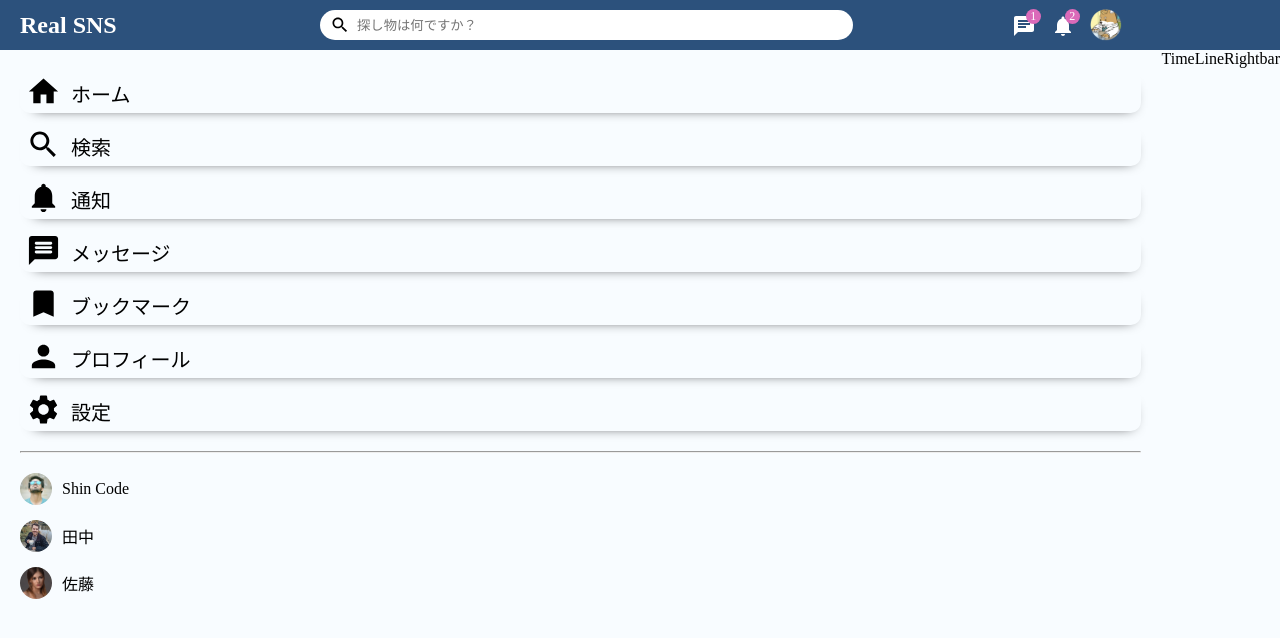
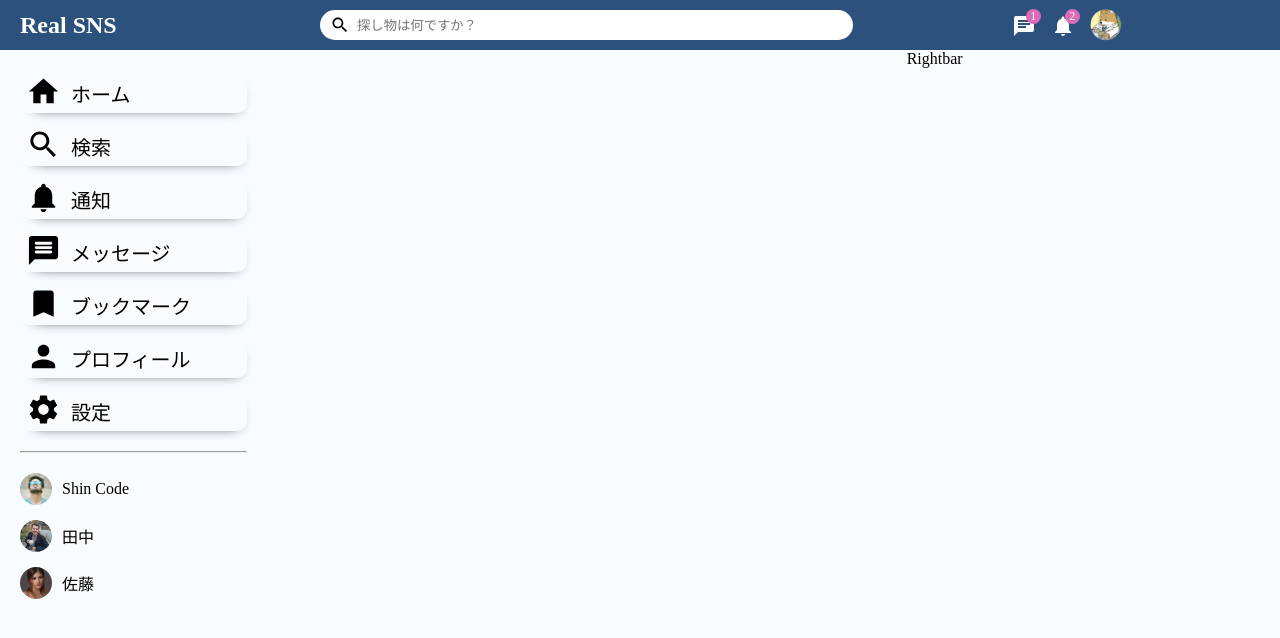
Before and after one commit to naonao-aaa/MERN-sns, a React (Create React App) app in the folder frontend/: page / in a window 1280 px wide. Shown: the top 638 px of the page. Built offline with nearby package versions, Linux system fonts and the light colour scheme.

Commit message:
TimeLineコンポーネントの雛形

```diff
--- a/frontend/src/components/rightbar/Rightbar.css
+++ b/frontend/src/components/rightbar/Rightbar.css
@@ -0,0 +1,3 @@
+.rightbar {
+  flex: 3.5;
+}
--- a/frontend/src/components/rightbar/Rightbar.jsx
+++ b/frontend/src/components/rightbar/Rightbar.jsx
@@ -1,7 +1,8 @@
 import React from 'react';
+import "./Rightbar.css";
 
 export default function Rightbar() {
   return (
-    <div>Rightbar</div>
+    <div className="rightbar">Rightbar</div>
   );
 }
--- a/frontend/src/components/timeline/TimeLine.css
+++ b/frontend/src/components/timeline/TimeLine.css
@@ -0,0 +1,3 @@
+.timeline {
+  flex: 6;
+}
--- a/frontend/src/components/timeline/TimeLine.jsx
+++ b/frontend/src/components/timeline/TimeLine.jsx
@@ -1,7 +1,13 @@
 import React from 'react';
+import "./TimeLine.css";
 
 export default function TimeLine() {
   return (
-    <div>TimeLine</div>
+    <div className="timeline">
+      <div className="timelineWrapper">
+        {/* <Share /> */}
+        {/* <Post /> */}
+      </div>
+    </div>
   );
 }
```
